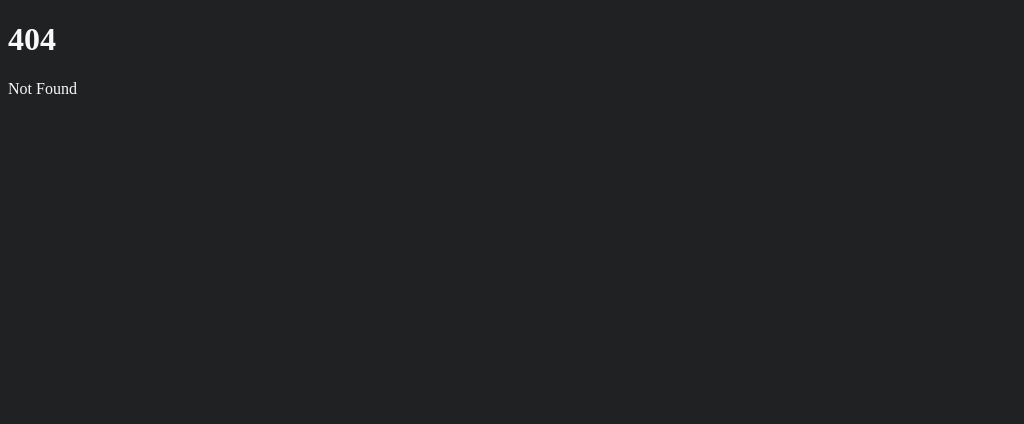
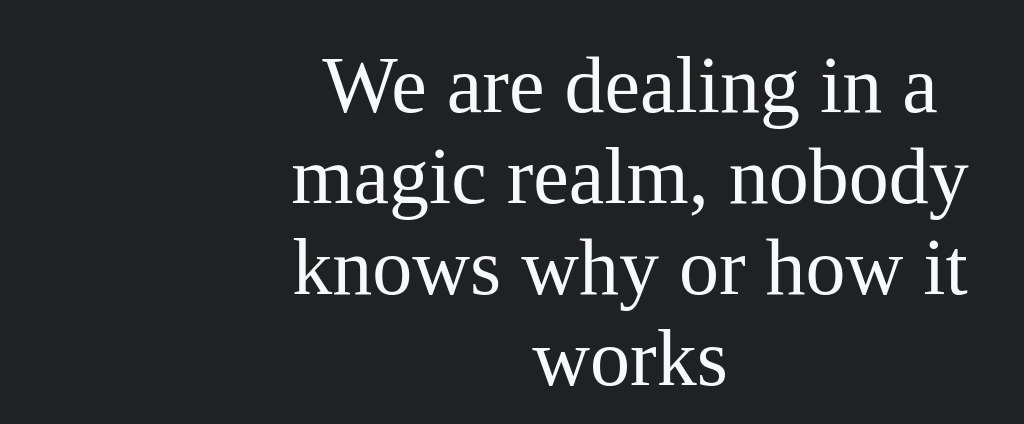
Before and after one commit to justinliang1020/intertextuality, a SvelteKit app: page /highlight in a window 1280 px wide. Before the commit this address had no page. Shown: the top 424 px of the page, without its empty margins (0-1024 px from the left). Built offline with nearby package versions, Linux system fonts and the light colour scheme.

Commit message:
highlight initial ui

```diff
--- /dev/null
+++ b/src/lib/clickOutside.ts
@@ -0,0 +1,25 @@
+//from: https://github.com/propolies/svelte-outside/blob/main/src/index.ts
+export function clickOutside(node: Node, callback: (node: Event) => void) {
+  return outside(node, "click", callback)
+}
+
+export function tapOutside(node: Node, callback: (node: Event) => void) {
+  return outside(node, "mousedown", callback)
+}
+
+function outside(node: Node, listener: string, callback: (node: Event) => void) {
+
+  const handleClick = (event: Event) => {
+    if (node && !node.contains(event.target as Node) && !event.defaultPrevented) {
+      callback(event)
+    }
+  }
+
+  document.addEventListener(listener, handleClick)
+
+  return {
+    destroy() {
+      document.removeEventListener(listener, handleClick)
+    }
+  }
+}
--- a/src/routes/+page.svelte
+++ b/src/routes/+page.svelte
@@ -22,7 +22,7 @@
 	<li>
 		<a href="{base}/search">/search</a> - semantic search using colors to indicate similarity
 	</li>
-	<!-- <li> -->
-	<!-- 	<a href="/highlight">/highlight</a> - (todo) highlight words in a text and get similar quotes -->
-	<!-- </li> -->
+	<li>
+		<a href="{base}/highlight">/highlight</a> - (todo) highlight words in a text and get similar quotes
+	</li>
 </ul>
--- /dev/null
+++ b/src/routes/highlight/+page.svelte
@@ -0,0 +1,114 @@
+<script lang="ts">
+	import { tapOutside } from '$lib/clickOutside';
+	// highlight some text and it links to the next related text (need to ignore previously visited texts)
+	let text = 'We are dealing in a magic realm, nobody knows why or how it works';
+	let words = $derived(text.split(' '));
+	// click a word. that word gets selected as word1
+	// highlight over other words, those words get possibly selected
+	// clicking on a second word means that all words in between word1 and word2 are selected
+	// this will automatically query for the next text
+	// after clicking the first word, click outside any words to reset the selection of word1
+	let iWord1: number | null = $state(null);
+	let iWord2: number | null = $state(null);
+	let iWordFocused: number | null = $state(null);
+
+	function onWordClick(i: number) {
+		if (iWord1 === null) {
+			iWord1 = i;
+			return;
+		}
+		iWord2 = i;
+	}
+	function onWordFocus(i: number) {
+		if (iWord1 == i) {
+			return;
+		}
+		iWordFocused = i;
+	}
+
+	function onOutsideTap() {
+		if (iWord2 === null) {
+			iWord1 = null;
+		}
+	}
+
+	function isInBetween(a: number, b: number, c: number): boolean {
+		return (a < b && b < c) || (c < b && b < a);
+	}
+
+	function isInBetweenInclusive(a: number, b: number, c: number): boolean {
+		return (a <= b && b <= c) || (c <= b && b <= a);
+	}
+</script>
+
+<div class="text-container" use:tapOutside={() => onOutsideTap()}>
+	{#each words as word, i}
+		{#if iWord1 !== null && iWord2 !== null}
+			{#if isInBetweenInclusive(iWord1, i, iWord2)}
+				<span style="background-color: green;">{word}&nbsp</span>
+			{:else}
+				<span>{word}&nbsp</span>
+			{/if}
+		{:else if iWord1 == i}
+			<!-- content here -->
+			<button
+				class="word-button"
+				style="background-color: green;"
+				onclick={() => onWordClick(i)}
+				onmouseover={() => onWordFocus(i)}
+				onfocus={() => onWordFocus(i)}>{word}&nbsp</button
+			>
+		{:else if iWord1 !== null && iWordFocused != null && isInBetween(iWord1, i, iWordFocused)}
+			<button
+				class="word-button word-in-between"
+				onclick={() => onWordClick(i)}
+				onmouseover={() => onWordFocus(i)}
+				onfocus={() => onWordFocus(i)}>{word}&nbsp</button
+			>
+		{:else}
+			<!-- else content here -->
+			<button
+				class="word-button"
+				onclick={() => onWordClick(i)}
+				onmouseover={() => onWordFocus(i)}
+				onfocus={() => onWordFocus(i)}>{word}&nbsp</button
+			>
+		{/if}
+	{/each}
+</div>
+
+<style>
+	.text-container {
+		display: flex;
+		flex-wrap: wrap;
+		justify-content: center;
+		max-width: 800px;
+		margin: 0 auto;
+		padding: 2rem;
+		font-size: 5em;
+	}
+
+	.word-button {
+		all: unset;
+		cursor: pointer;
+		display: inline;
+		font-size: inherit;
+		font-family: inherit;
+		padding: 0;
+		margin: 0;
+		border: none;
+		background: none;
+	}
+
+	.word-in-between {
+		background-color: blue;
+	}
+
+	.word-button:hover {
+		background-color: orange;
+	}
+
+	.word-button:focus {
+		background-color: orange;
+	}
+</style>
```
